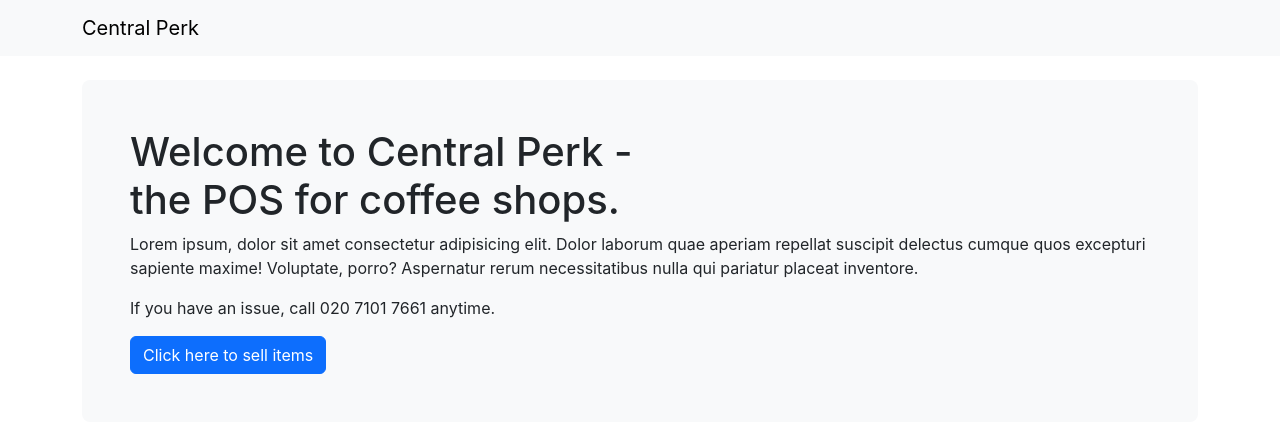
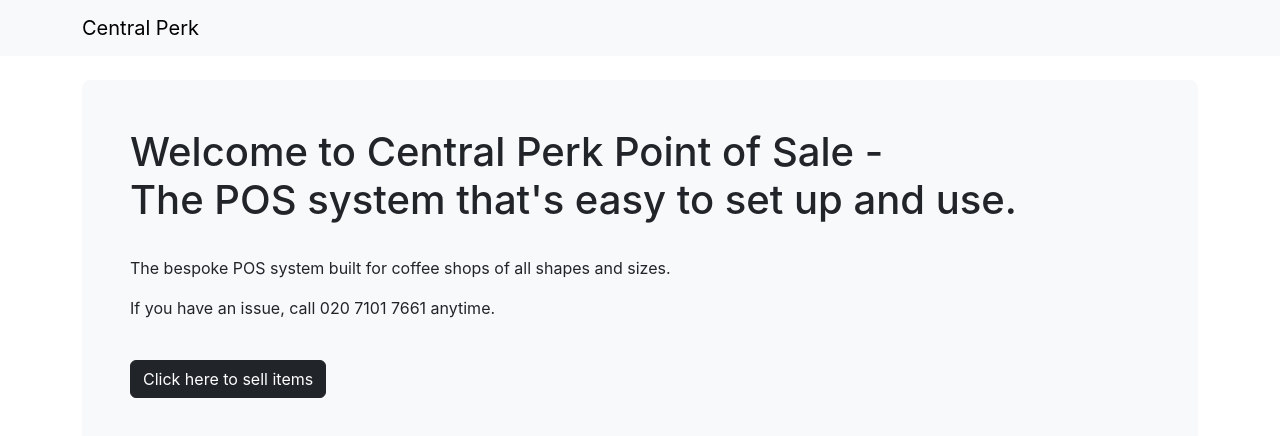
Before and after one commit to louisecchan/central-perk, a React (Create React App) app: page / in a window 1280 px wide. Shown: the top 436 px of the page. Built offline with nearby package versions, Linux system fonts and the light colour scheme.

Commit message:
Update HomePage.jsx

```diff
--- a/src/pages/HomePage.jsx
+++ b/src/pages/HomePage.jsx
@@ -7,17 +7,16 @@ function HomePage() {
     <MainLayout>
       <div className="bg-light p-5 mt-4 rounded-3">
         <h1>
-          Welcome to Central Perk - <br />
-          the POS for coffee shops.
+          Welcome to Central Perk Point of Sale - <br />
+          The POS system that's easy to set up and use.
         </h1>
+        <br />
         <p>
-          Lorem ipsum, dolor sit amet consectetur adipisicing elit. Dolor
-          laborum quae aperiam repellat suscipit delectus cumque quos excepturi
-          sapiente maxime! Voluptate, porro? Aspernatur rerum necessitatibus
-          nulla qui pariatur placeat inventore.
+          The bespoke POS system built for coffee shops of all shapes and sizes.
         </p>
         <p>If you have an issue, call 020 7101 7661 anytime.</p>
-        <Link to="/pos" className="btn btn-primary">
+        <br />
+        <Link to="/pos" className="btn btn-dark">
           Click here to sell items
         </Link>
       </div>
```
